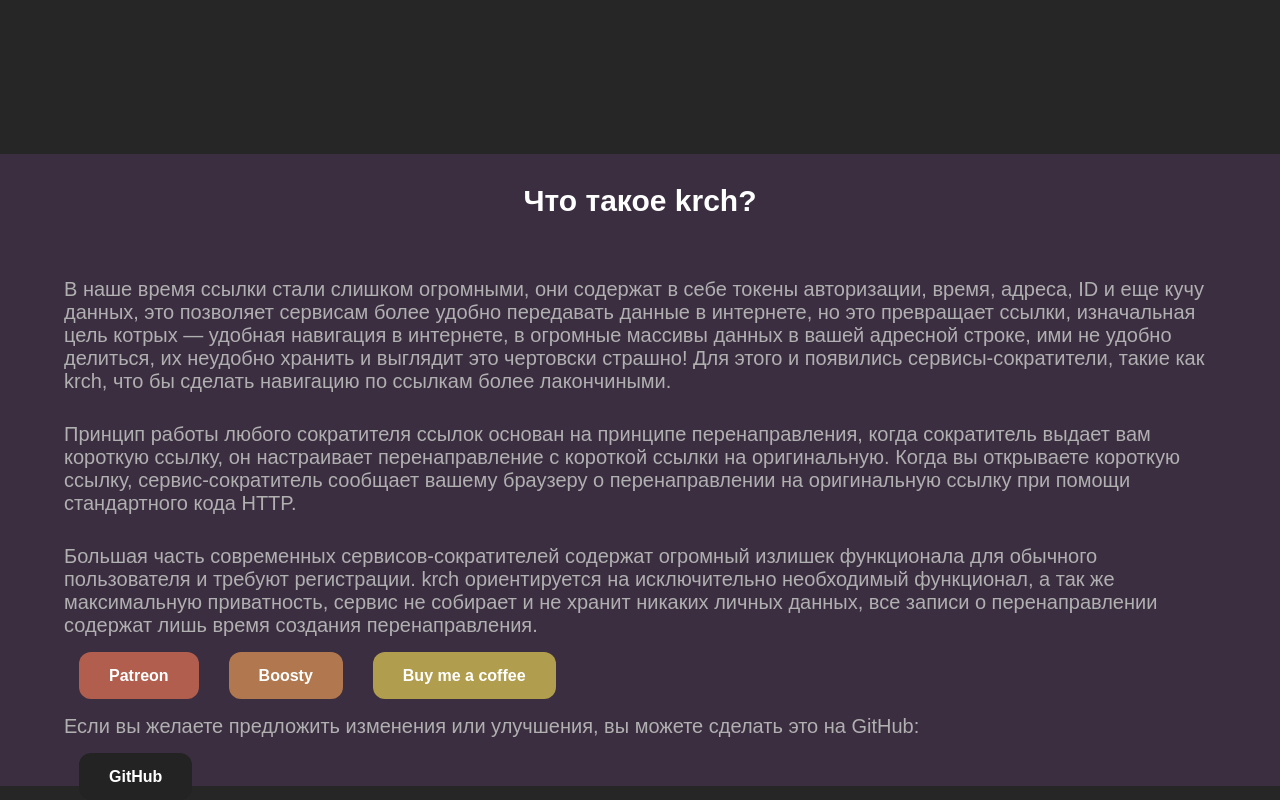
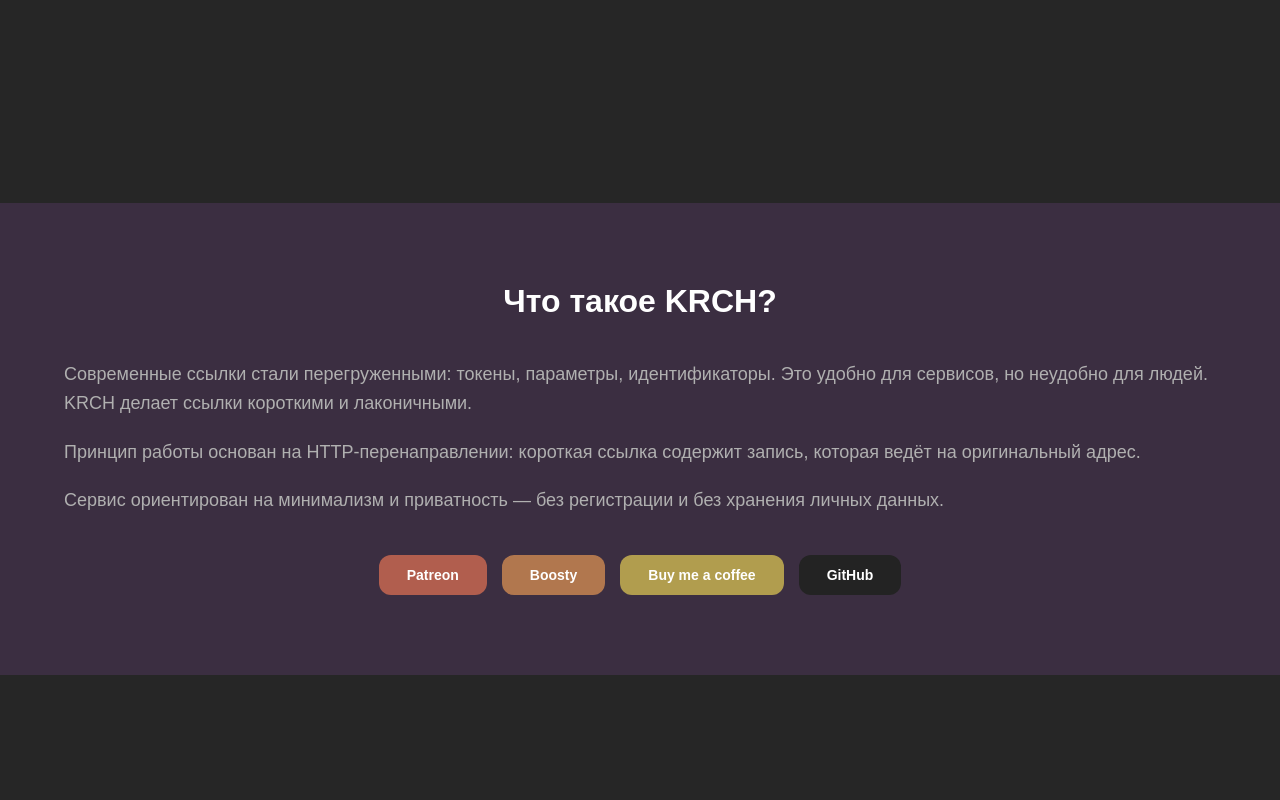
Before and after one commit to kidzyaka/krch-site, a React (Vite) app: page /home in a window 1280 px wide. Shown: the part 687-1487 px from the top of the page. After the commit the page ends 1362 px from the top, so only its background shows below. Built offline with nearby package versions, Linux system fonts and the light colour scheme; a web font is replaced by a local one.

Commit message:
update about page

```diff
--- a/src/pages/components/Footer.jsx
+++ b/src/pages/components/Footer.jsx
@@ -1,21 +1,56 @@
+import { useEffect, useRef } from "react";
 import "./css/Footer.css";
 
 const Footer = () => {
+  const footerRef = useRef(null);
+
+  useEffect(() => {
+    const observer = new IntersectionObserver(
+      ([entry]) => {
+        if (entry.isIntersecting) {
+          footerRef.current.classList.add("footer-visible");
+        }
+      },
+      { threshold: 0.2 }
+    );
+
+    if (footerRef.current) {
+      observer.observe(footerRef.current);
+    }
+
+    return () => observer.disconnect();
+  }, []);
+
   return (
-    <footer className="footer">
-        <h1>Что такое krch?</h1>
-        <div className="information">
-          <p>В наше время ссылки стали слишком огромными, они содержат в себе токены авторизации, время, адреса, ID и еще кучу данных, это позволяет сервисам более удобно передавать данные в интернете, но это превращает ссылки, изначальная цель котрых — удобная навигация в интернете, в огромные массивы данных в вашей адресной строке, ими не удобно делиться, их неудобно хранить и выглядит это чертовски страшно! Для этого и появились сервисы-сократители, такие как krch, что бы сделать навигацию по ссылкам более лакончиными.</p>
-          <p className="information-center">Принцип работы любого сократителя ссылок основан на принципе перенаправления, когда сократитель выдает вам короткую ссылку, он настраивает перенаправление с короткой ссылки на оригинальную. Когда вы открываете короткую ссылку, сервис-сократитель сообщает вашему браузеру о перенаправлении на оригинальную ссылку при помощи стандартного кода HTTP.</p>
-          <p>Большая часть современных сервисов-сократителей содержат огромный излишек функционала для обычного пользователя и требуют регистрации. krch ориентируется на исключительно необходимый функционал, а так же максимальную приватность, сервис не собирает и не хранит никаких личных данных, все записи о перенаправлении содержат лишь время создания перенаправления.</p>
+    <footer className="footer" ref={footerRef}>
+      <div className="footer-container">
+        <h2>Что такое KRCH?</h2>
+
+        <div className="footer-text">
+          <p>
+            Современные ссылки стали перегруженными: токены, параметры,
+            идентификаторы. Это удобно для сервисов, но неудобно для людей.
+            KRCH делает ссылки короткими и лаконичными.
+          </p>
+
+          <p>
+            Принцип работы основан на HTTP-перенаправлении: короткая ссылка
+            содержит запись, которая ведёт на оригинальный адрес.
+          </p>
+
+          <p>
+            Сервис ориентирован на минимализм и приватность — без регистрации
+            и без хранения личных данных.
+          </p>
         </div>
-        <div className="links">
-          <a href="" className="patreon-link">Patreon</a>
-          <a href="" className="boosty-link">Boosty</a>
-          <a href="" className="coffee-link">Buy me a coffee</a>
+
+        <div className="footer-links">
+          <a href="#" className="patreon">Patreon</a>
+          <a href="#" className="boosty">Boosty</a>
+          <a href="#" className="coffee">Buy me a coffee</a>
+          <a href="https://github.com/kidzyaka/krch-site" target="_blank" className="github">GitHub</a>
         </div>
-        <p>Если вы желаете предложить изменения или улучшения, вы можете сделать это на GitHub:</p>
-        <a href="" className="gh-link">GitHub</a>
+      </div>
     </footer>
   );
 };
--- a/src/pages/components/css/Footer.css
+++ b/src/pages/components/css/Footer.css
@@ -1,59 +1,86 @@
 .footer {
-    background-color: #3B2E41;
+  position: relative;
+  background: #3B2E41;
+  padding: 80px 0;
+  transform: translateY(100px);
+  opacity: 0;
+  transition: all 0.8s ease;
 }
 
-.footer h1 {
-    color: #fff;
-    font-size: 30px;
-    text-align: center;
-    padding: 30px 0;
+/* когда появляется */
+.footer-visible {
+  transform: translateY(0);
+  opacity: 1;
 }
 
-.footer p {
-    width: 90%;
-    font-size: 20px;
-    margin-left: 5%;
-    color: #B0B0B0;
-    margin-top: 30px;
-    margin-bottom: 30px;
+.footer-container {
+  width: 90%;
+  max-width: 1200px;
+  margin: 0 auto;
+  display: flex;
+  flex-direction: column;
+  gap: 40px;
 }
 
-.information .information-center {
-    margin-top: 30px;
-    margin-bottom: 30px;
+.footer h2 {
+  text-align: center;
+  font-size: 32px;
+  color: #ffffff;
 }
 
-.links {
-    /* background-color: aqua; */
-    width: 90%;
-    margin-left: 5%;
+.footer-text {
+  display: flex;
+  flex-direction: column;
+  gap: 20px;
 }
 
-.links a,
-.gh-link {
-    text-decoration: none;
-    margin: 0 15px;
-    padding: 15px 30px;
-    border-radius: 12px;
-    color: #fff;
-    font-size: 16px;
-    font-weight: 600;
+.footer-text p {
+  color: #B0B0B0;
+  font-size: 18px;
+  line-height: 1.6;
 }
 
-.links .patreon-link {
-    background-color: #B15E4E;
+/* ===== КНОПКИ ===== */
+
+.footer-links {
+  display: flex;
+  flex-wrap: wrap;
+  gap: 15px;
+  justify-content: center;
 }
 
-.links .boosty-link {
-    background-color: #B1774E;
+.footer-links a {
+  text-decoration: none;
+  padding: 12px 28px;
+  border-radius: 12px;
+  font-weight: 600;
+  font-size: 14px;
+  color: white;
+  transition: transform 0.2s ease, box-shadow 0.2s ease;
 }
 
-.links .coffee-link {
-    background-color: #B19D4E;
+.footer-links a:hover {
+  transform: translateY(-3px);
+  box-shadow: 0 8px 20px rgba(0,0,0,0.3);
 }
 
-.gh-link {
-    background-color: aqua;
-    background-color: #232323;
-    margin-left: calc(5% + 15px);
+.patreon { background: #B15E4E; }
+.boosty  { background: #B1774E; }
+.coffee  { background: #B19D4E; }
+.github  { background: #232323; }
+
+/* ===== АДАПТИВ ===== */
+
+@media (max-width: 768px) {
+  .footer {
+    padding: 60px 0;
+  }
+
+  .footer h2 {
+    font-size: 24px;
+  }
+
+  .footer-text p {
+    font-size: 16px;
+  }
 }
--- a/src/pages/components/css/Header.css
+++ b/src/pages/components/css/Header.css
@@ -1,19 +1,29 @@
-header {
-    height: 60px;
+.header {
+    min-height: 90px;
+    display: flex;
+    justify-content: flex-end;
+    align-items: center;
 }
-
 header .right {
     float: right;
 }
 
+.header .right ul {
+    display: flex;
+    gap: 15px;
+    list-style: none;
+    margin: 0;
+    padding: 0;
+}
+
 header .right ul li {
     display: inline-block;
-    margin: 5px 15px;
+    margin: 15px 15px;
     padding: 5px 15px;
-
+    /* background-color: yellow; */
 }
 
-header .right ul li a {
+.header .right ul li a {
     text-decoration: none;
     font-size: 18px;
 }
--- a/src/pages/css/About.css
+++ b/src/pages/css/About.css
@@ -0,0 +1,116 @@
+/* ================= ОСНОВА ================= */
+
+.about-page {
+  background-color: #262626;
+  min-height: 100vh;
+  color: white;
+  display: flex;
+  flex-direction: column;
+}
+
+/* ================= HERO ================= */
+
+.about-hero {
+  text-align: center;
+  padding: 100px 20px 60px 20px;
+}
+
+.about-title {
+  font-size: 64px;
+  font-weight: 400;
+  margin-bottom: 20px;
+
+  background: linear-gradient(
+    to bottom,
+    #DBB9E9 0%,
+    #904EB1 50%,
+    #2D0336 100%
+  );
+  -webkit-background-clip: text;
+  background-clip: text;
+  -webkit-text-fill-color: transparent;
+}
+
+.about-subtitle {
+  color: #8A8A8A;
+  font-size: 20px;
+  max-width: 700px;
+  margin: 0 auto;
+}
+
+/* ================= ОПИСАНИЕ ================= */
+
+.about-content {
+  width: 90%;
+  max-width: 1200px;
+  margin: 0 auto 100px auto;
+  flex: 1;
+}
+
+.about-description {
+  margin-bottom: 80px;
+  display: flex;
+  flex-direction: column;
+  gap: 25px;
+}
+
+.about-description p {
+  color: #B0B0B0;
+  font-size: 18px;
+  line-height: 1.7;
+}
+
+/* ================= ПРЕИМУЩЕСТВА ================= */
+
+.advantages-title {
+  text-align: center;
+  font-size: 36px;
+  margin-bottom: 50px;
+}
+
+.advantages-grid {
+  display: grid;
+  grid-template-columns: repeat(auto-fit, minmax(260px, 1fr));
+  gap: 30px;
+}
+
+.adv-card {
+  background: linear-gradient(145deg, #2e2e2e, #1f1f1f);
+  border: 1px solid #3f3f3f;
+  border-radius: 20px;
+  padding: 30px;
+  transition: transform 0.3s ease, box-shadow 0.3s ease;
+}
+
+.adv-card h3 {
+  font-size: 20px;
+  margin-bottom: 15px;
+}
+
+.adv-card p {
+  font-size: 16px;
+  color: #A8A8A8;
+  line-height: 1.6;
+}
+
+.adv-card:hover {
+  transform: translateY(-8px);
+  box-shadow: 0 15px 35px rgba(144, 78, 177, 0.25);
+  border-color: #904EB1;
+}
+
+/* ================= АДАПТИВ ================= */
+
+@media (max-width: 768px) {
+  .about-title {
+    font-size: 42px;
+  }
+
+  .about-subtitle {
+    font-size: 16px;
+  }
+
+  .advantages-title {
+    font-size: 28px;
+  }
+}
```
Also changed, not shown: src/pages/About.jsx (+76 -7 lines).
